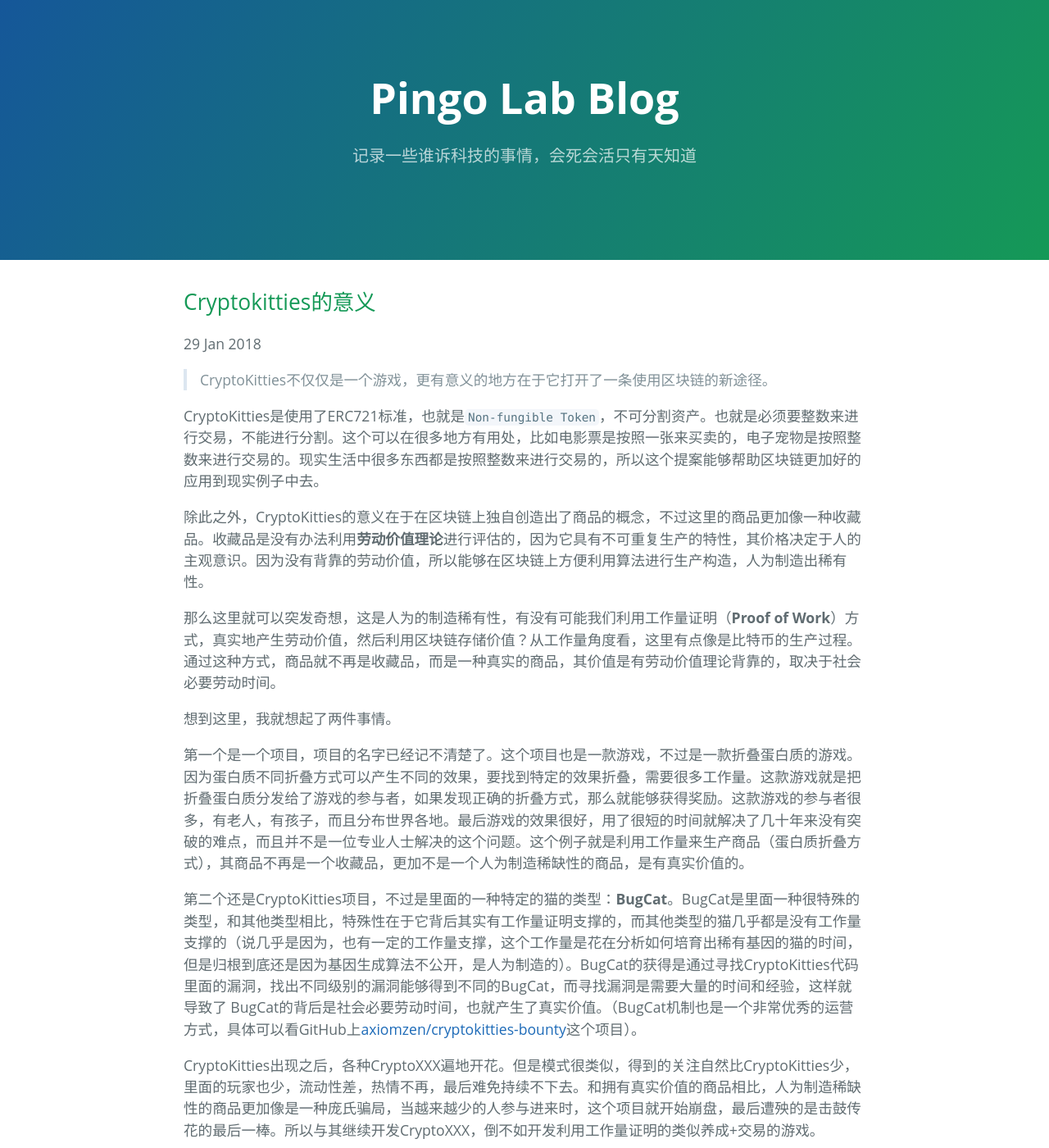
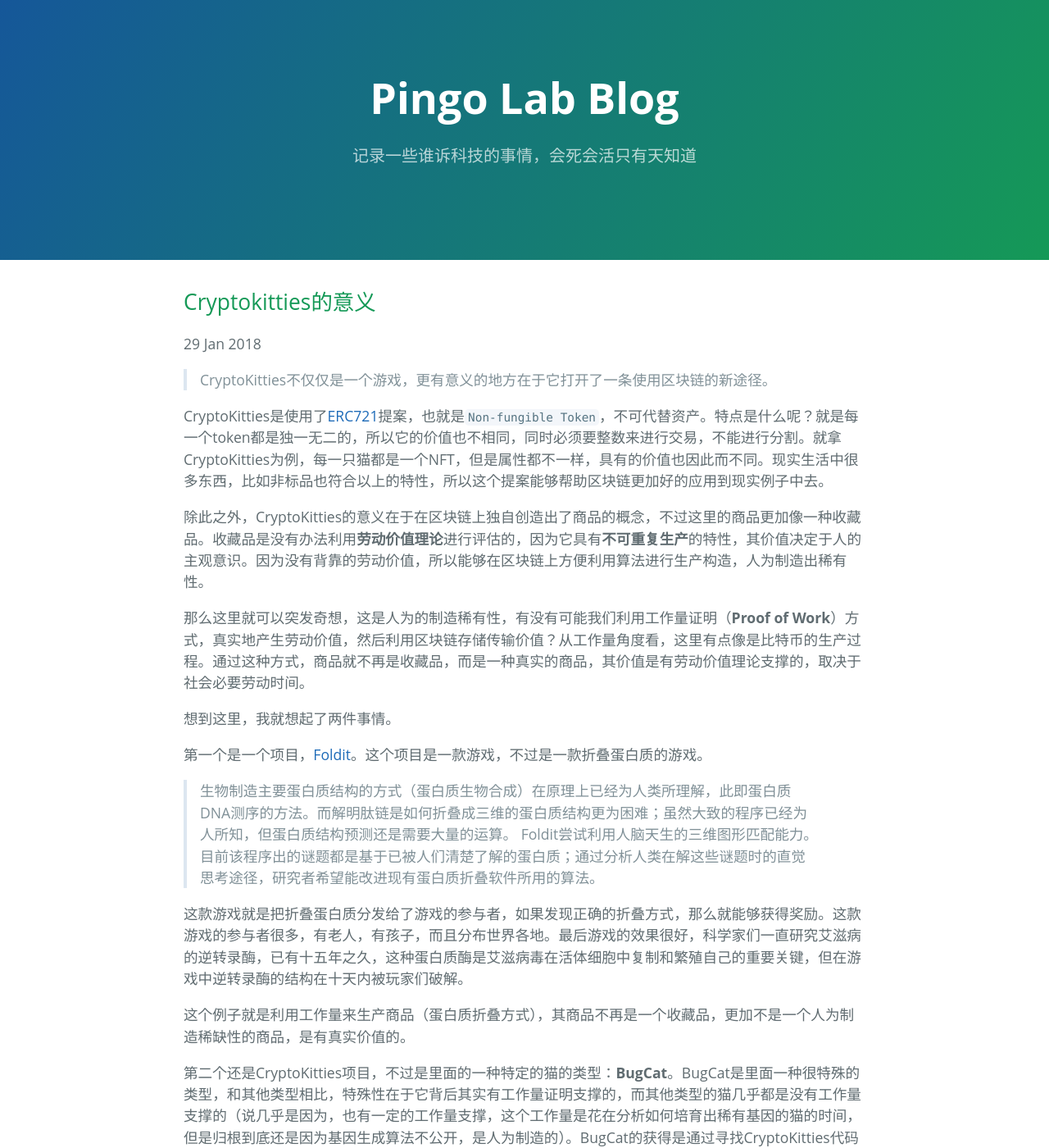
Before and after one commit to freelancersinchina/freelancersinchina.github.io, a Jekyll site: the page built from _posts/2018-01-29-CryptoKitties的意义.markdown, in a window 1280 px wide and 1400 px high. Shown: the whole window at 82% size. Built offline with Jekyll 4.4.1, drawn with Linux system fonts in a browser that asks for light colours; some web fonts are replaced; our own code applies the rules of GitHub Pages for plain Markdown files.

Commit message:
update post

```diff
--- a/_posts/2018-01-29-CryptoKitties的意义.markdown
+++ b/_posts/2018-01-29-CryptoKitties的意义.markdown
@@ -1,14 +1,21 @@
 > CryptoKitties不仅仅是一个游戏，更有意义的地方在于它打开了一条使用区块链的新途径。
 
-CryptoKitties是使用了ERC721标准，也就是`Non-fungible Token`，不可分割资产。也就是必须要整数来进行交易，不能进行分割。这个可以在很多地方有用处，比如电影票是按照一张来买卖的，电子宠物是按照整数来进行交易的。现实生活中很多东西都是按照整数来进行交易的，所以这个提案能够帮助区块链更加好的应用到现实例子中去。
+CryptoKitties是使用了[ERC721](https://github.com/ethereum/eips/issues/721)提案，也就是`Non-fungible Token`，不可代替资产。特点是什么呢？就是每一个token都是独一无二的，所以它的价值也不相同，同时必须要整数来进行交易，不能进行分割。就拿CryptoKitties为例，每一只猫都是一个NFT，但是属性都不一样，具有的价值也因此而不同。现实生活中很多东西，比如非标品也符合以上的特性，所以这个提案能够帮助区块链更加好的应用到现实例子中去。
 
-除此之外，CryptoKitties的意义在于在区块链上独自创造出了商品的概念，不过这里的商品更加像一种收藏品。收藏品是没有办法利用**劳动价值理论**进行评估的，因为它具有不可重复生产的特性，其价格决定于人的主观意识。因为没有背靠的劳动价值，所以能够在区块链上方便利用算法进行生产构造，人为制造出稀有性。
+除此之外，CryptoKitties的意义在于在区块链上独自创造出了商品的概念，不过这里的商品更加像一种收藏品。收藏品是没有办法利用**劳动价值理论**进行评估的，因为它具有**不可重复生产**的特性，其价值决定于人的主观意识。因为没有背靠的劳动价值，所以能够在区块链上方便利用算法进行生产构造，人为制造出稀有性。
 
-那么这里就可以突发奇想，这是人为的制造稀有性，有没有可能我们利用工作量证明（**Proof of Work**）方式，真实地产生劳动价值，然后利用区块链存储价值？从工作量角度看，这里有点像是比特币的生产过程。通过这种方式，商品就不再是收藏品，而是一种真实的商品，其价值是有劳动价值理论背靠的，取决于社会必要劳动时间。
+那么这里就可以突发奇想，这是人为的制造稀有性，有没有可能我们利用工作量证明（**Proof of Work**）方式，真实地产生劳动价值，然后利用区块链存储传输价值？从工作量角度看，这里有点像是比特币的生产过程。通过这种方式，商品就不再是收藏品，而是一种真实的商品，其价值是有劳动价值理论支撑的，取决于社会必要劳动时间。
 
 想到这里，我就想起了两件事情。
 
-第一个是一个项目，项目的名字已经记不清楚了。这个项目也是一款游戏，不过是一款折叠蛋白质的游戏。因为蛋白质不同折叠方式可以产生不同的效果，要找到特定的效果折叠，需要很多工作量。这款游戏就是把折叠蛋白质分发给了游戏的参与者，如果发现正确的折叠方式，那么就能够获得奖励。这款游戏的参与者很多，有老人，有孩子，而且分布世界各地。最后游戏的效果很好，用了很短的时间就解决了几十年来没有突破的难点，而且并不是一位专业人士解决的这个问题。这个例子就是利用工作量来生产商品（蛋白质折叠方式），其商品不再是一个收藏品，更加不是一个人为制造稀缺性的商品，是有真实价值的。
+第一个是一个项目，[Foldit](https://zh.wikipedia.org/wiki/Foldit)。这个项目是一款游戏，不过是一款折叠蛋白质的游戏。
+
+>生物制造主要蛋白质结构的方式（蛋白质生物合成）在原理上已经为人类所理解，此即蛋白质DNA测序的方法。而解明肽链是如何折叠成三维的蛋白质结构更为困难；虽然大致的程序已经为人所知，但蛋白质结构预测还是需要大量的运算。
+>Foldit尝试利用人脑天生的三维图形匹配能力。目前该程序出的谜题都是基于已被人们清楚了解的蛋白质；通过分析人类在解这些谜题时的直觉思考途径，研究者希望能改进现有蛋白质折叠软件所用的算法。
+
+这款游戏就是把折叠蛋白质分发给了游戏的参与者，如果发现正确的折叠方式，那么就能够获得奖励。这款游戏的参与者很多，有老人，有孩子，而且分布世界各地。最后游戏的效果很好，科学家们一直研究艾滋病的逆转录酶，已有十五年之久，这种蛋白质酶是艾滋病毒在活体细胞中复制和繁殖自己的重要关键，但在游戏中逆转录酶的结构在十天内被玩家们破解。
+
+这个例子就是利用工作量来生产商品（蛋白质折叠方式），其商品不再是一个收藏品，更加不是一个人为制造稀缺性的商品，是有真实价值的。
 
 第二个还是CryptoKitties项目，不过是里面的一种特定的猫的类型：**BugCat**。BugCat是里面一种很特殊的类型，和其他类型相比，特殊性在于它背后其实有工作量证明支撑的，而其他类型的猫几乎都是没有工作量支撑的（说几乎是因为，也有一定的工作量支撑，这个工作量是花在分析如何培育出稀有基因的猫的时间，但是归根到底还是因为基因生成算法不公开，是人为制造的）。BugCat的获得是通过寻找CryptoKitties代码里面的漏洞，找出不同级别的漏洞能够得到不同的BugCat，而寻找漏洞是需要大量的时间和经验，这样就导致了 BugCat的背后是社会必要劳动时间，也就产生了真实价值。（BugCat机制也是一个非常优秀的运营方式，具体可以看GitHub上[axiomzen/cryptokitties-bounty](https://github.com/axiomzen/cryptokitties-bounty)这个项目）。
 
```
